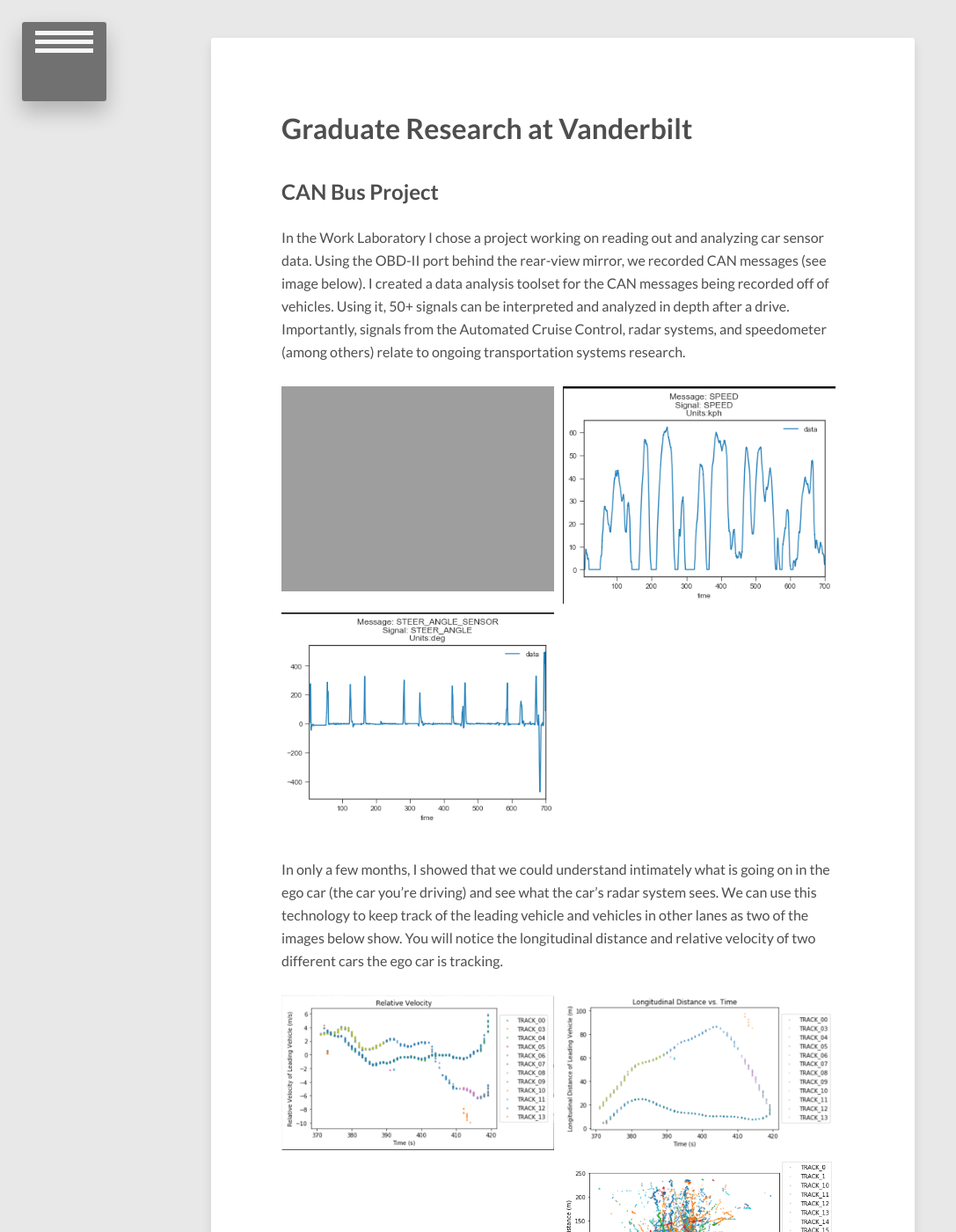
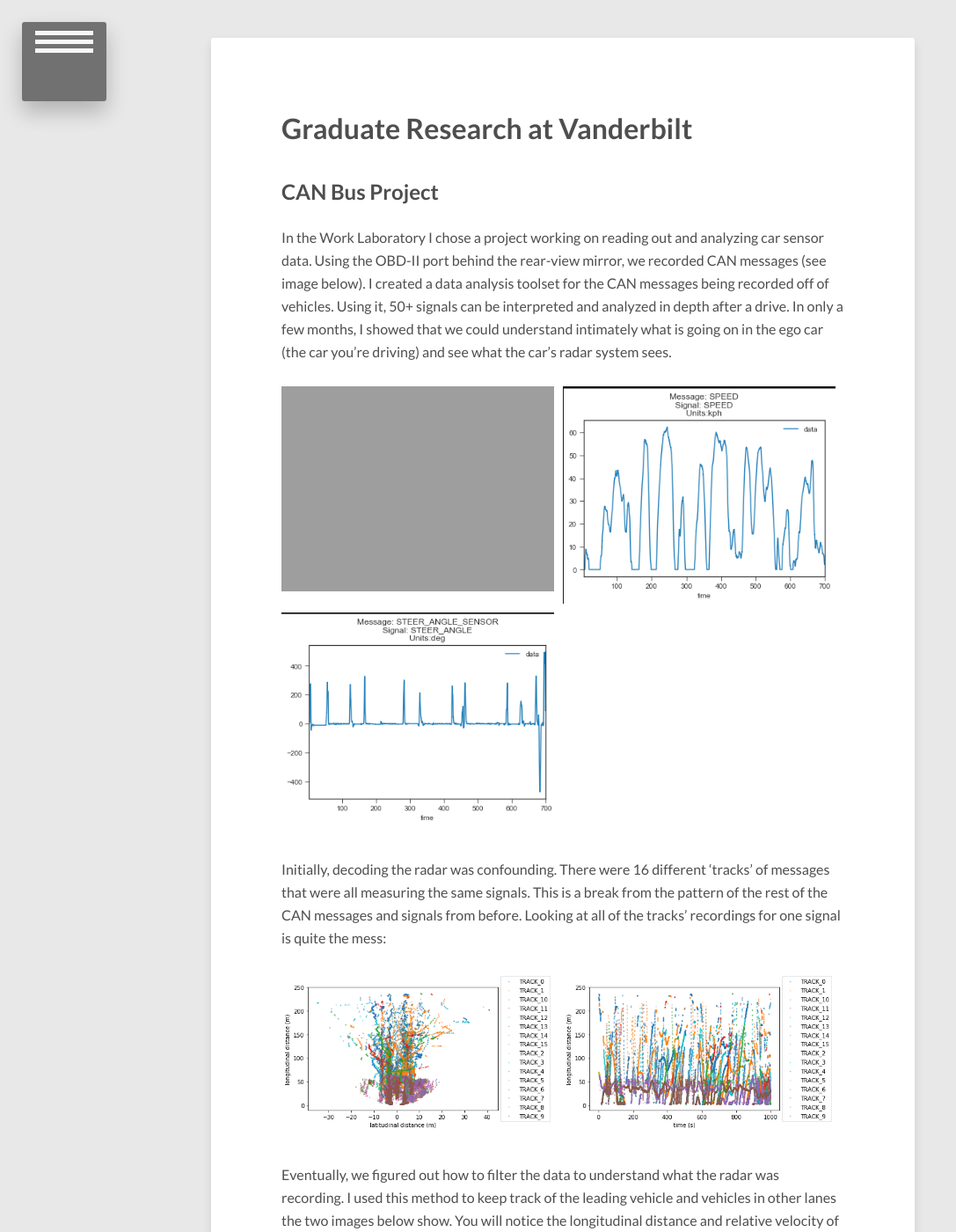
Before and after one commit to MatthewNice/MatthewNice.github.io, a Jekyll site: the page built from research/index.md, in a window 1280 px wide and 1400 px high, scrolled down 457 px. Shown: the whole window at 88% size, without its empty margins (0-1087 px from the left). Built offline with Jekyll 4.4.1, drawn with Linux system fonts in a browser that asks for light colours; nearby versions of some CDN libraries; some of the changed text lies outside the part shown.

Commit message:
Update index.md

```diff
--- a/research/index.md
+++ b/research/index.md
@@ -8,7 +8,7 @@
 ---
 # Graduate Research at Vanderbilt
 ## CAN Bus Project
-In the Work Laboratory I chose a project working on reading out and analyzing car sensor data. Using the OBD-II port behind the rear-view mirror, we recorded CAN messages (see image below). I created a data analysis toolset for the CAN messages being recorded off of vehicles. Using it, 50+ signals can be interpreted and analyzed in depth after a drive. Importantly, signals from the Automated Cruise Control, radar systems, and speedometer (among others) relate to ongoing transportation systems research.
+In the Work Laboratory I chose a project working on reading out and analyzing car sensor data. Using the OBD-II port behind the rear-view mirror, we recorded CAN messages (see image below). I created a data analysis toolset for the CAN messages being recorded off of vehicles. Using it, 50+ signals can be interpreted and analyzed in depth after a drive. In only a few months, I showed that we could understand intimately what is going on in the ego car (the car you're driving) and see what the car's radar system sees.
 
 <figure class = "half">
 	<a href="{{ site.url }}/images/panda.jpeg"><img src="{{ site.url }}/images/panda.jpeg" alt=""></a>
@@ -16,13 +16,17 @@
   <a href="{{ site.url }}/images/steer_angle.png"><img src="{{ site.url }}/images/steer_angle.png" alt=""></a>
 </figure>
 
-In only a few months, I showed that we could understand intimately what is going on in the ego car (the car you're driving) and see what the car's radar system sees. We can use this technology to keep track of the leading vehicle and vehicles in other lanes as two of the images below show. You will notice the longitudinal distance and relative velocity of two different cars the ego car is tracking.
+Initially, decoding the radar was confounding. There were 16 different 'tracks' of messages that were all measuring the same signals. This is a break from the pattern of the rest of the CAN messages and signals from before. Looking at all of the tracks' recordings for one signal is quite the mess:
+<figure class = "half">
+<a href="{{ site.url }}/images/radar_all_track.png"><img src="{{ site.url }}/images/radar_all_track.png" alt=""></a>
+<a href="{{ site.url }}/images/all_track.png"><img src="{{ site.url }}/images/all_track.png" alt=""></a>
+</figure>
+
+ Eventually, we figured out how to filter the data to understand what the radar was recording. I used this method to keep track of the leading vehicle and vehicles in other lanes the two images below show. You will notice the longitudinal distance and relative velocity of two different cars the ego car is tracking. I was so pumped I first made these plots! They align exactly with video recordings of the drive, and redundant GPS sensor data collected.
 
 <figure class = "half">
   <a href="{{ site.url }}/images/relVel2.png"><img src="{{ site.url }}/images/relVel2.png" alt=""></a>
   <a href="{{ site.url }}/images/longdist2.png"><img src="{{ site.url }}/images/longdist2.png" alt=""></a>
-  <a href="{{ site.url }}/images/radar_all_track.png"><img src="{{ site.url }}/images/radar_all_track.png" alt=""></a>
-  <a href="{{ site.url }}/images/all_track.png"><img src="{{ site.url }}/images/all_track.png" alt=""></a>
 </figure>
 
 Tools:
```
